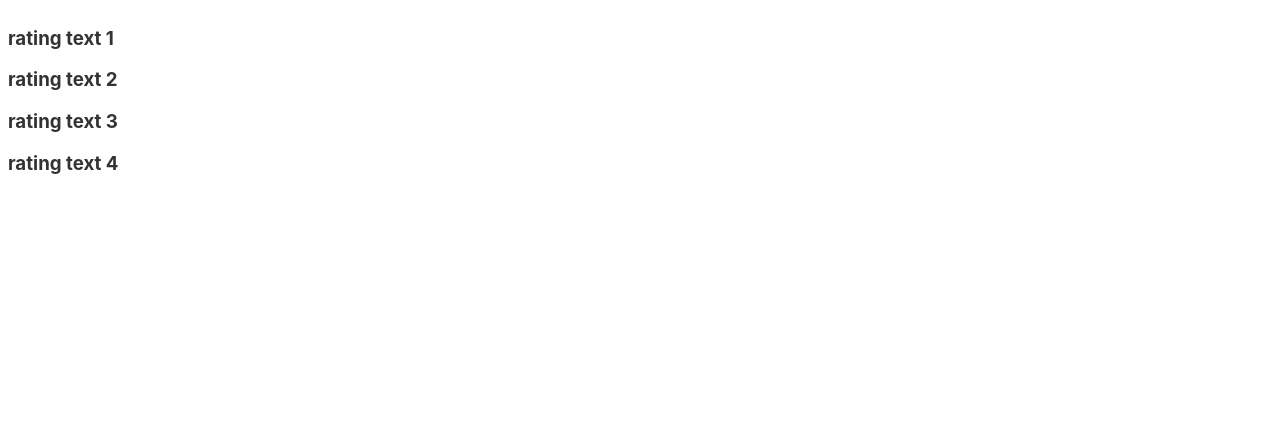
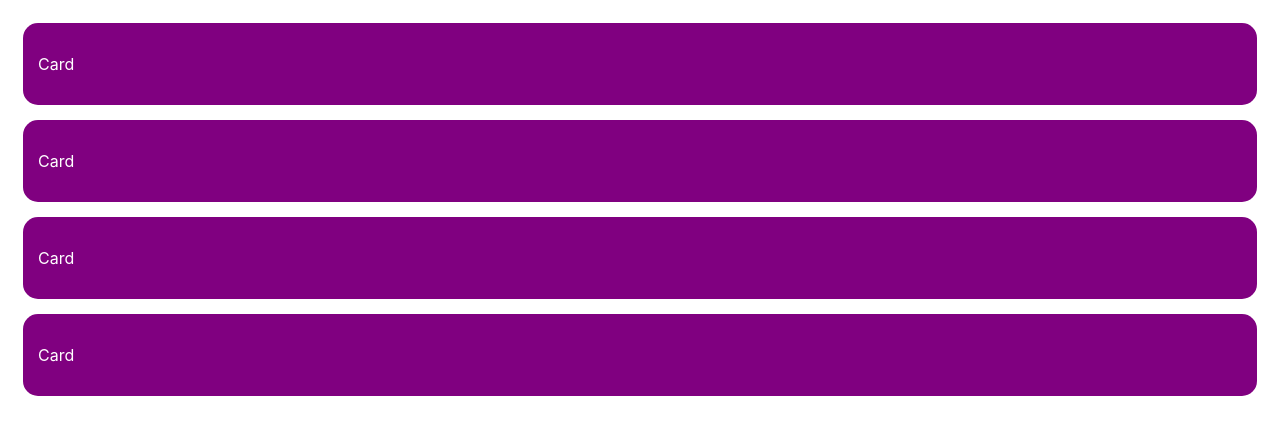
Before and after one commit to m-housni/feedback-app-with-svelte, a Svelte app: page / in a window 1280 px wide. Shown: the top 434 px of the page. Built offline with nearby package versions, Linux system fonts and the light colour scheme.

Commit message:
initial commit

```diff
--- /dev/null
+++ b/src/components/Card.svelte
@@ -0,0 +1,14 @@
+<div class="card">
+  <slot></slot>
+</div>
+
+<style>
+  .card {
+    padding: 15px;
+    margin: 15px;
+    border-radius: 15px;
+    color: #fff;
+    background-color: purple;
+    position: relative;
+  }
+</style>
--- a/src/components/FeedbackItem.svelte
+++ b/src/components/FeedbackItem.svelte
@@ -0,0 +1,8 @@
+<script>
+  import Card from './Card.svelte'
+  export let fb = ''
+</script>
+
+<Card>
+  <p>Card</p>
+</Card>
--- a/src/components/FeedbackList.svelte
+++ b/src/components/FeedbackList.svelte
@@ -1,11 +1,13 @@
 <script>
+	import FeedbackItem from './FeedbackItem.svelte'
+
   export let feedback = []
   console.log(feedback)
 </script>
 
 <main>
   {#each feedback as fb (fb.id)}
-    <h3>{fb.text}</h3>
+    <FeedbackItem {fb} />
   {/each}
 </main>
 
```
Also changed, not shown: assets/img2.png (added), 1 other file (tests, documents, lock files or other folders).
